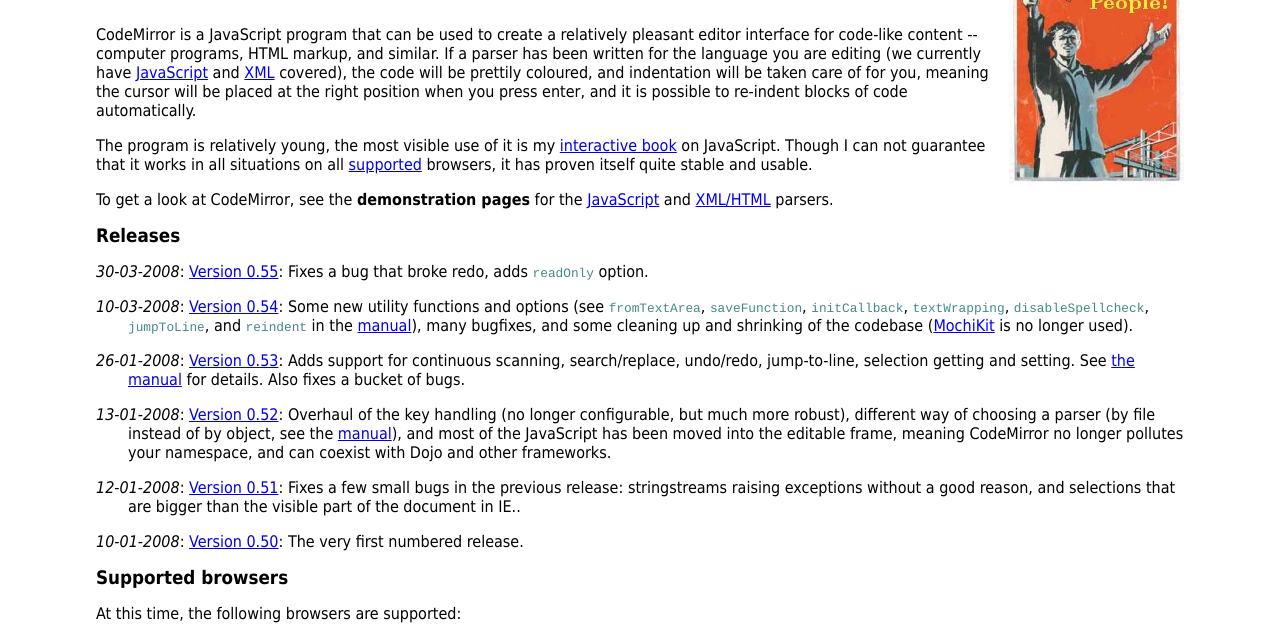
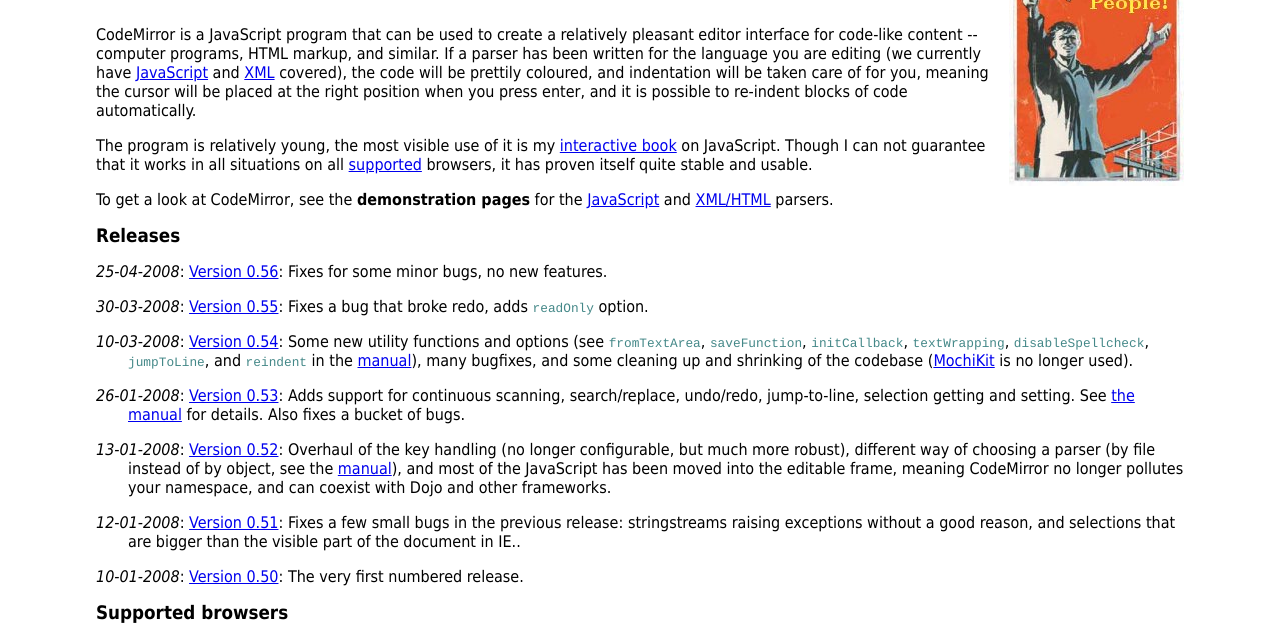
Before and after one commit to codemirror/CodeMirror-v1, a plain HTML site: page index.html in a window 1280 px wide. Shown: the part 106-742 px from the top of the page. Drawn offline with Linux system fonts and the light colour scheme.

Commit message:
mark release 0.56
darcs-hash:20080425173508-ac2de-4fe7a34b56e9818b493d0d8a9be8f9e9c22a73e8.gz

```diff
--- a/index.html
+++ b/index.html
@@ -38,6 +38,10 @@
 href="htmltest.html">XML/HTML</a> parsers.</p>
 
 <h2>Releases</h2>
+
+<p class="rel"><em>25-04-2008</em>: <a
+href="http://marijn.haverbeke.nl/codemirror/codemirror-0.56.zip">Version
+0.56</a>: Fixes for some minor bugs, no new features.</p>
 
 <p class="rel"><em>30-03-2008</em>: <a
 href="http://marijn.haverbeke.nl/codemirror/codemirror-0.55.zip">Version
```
